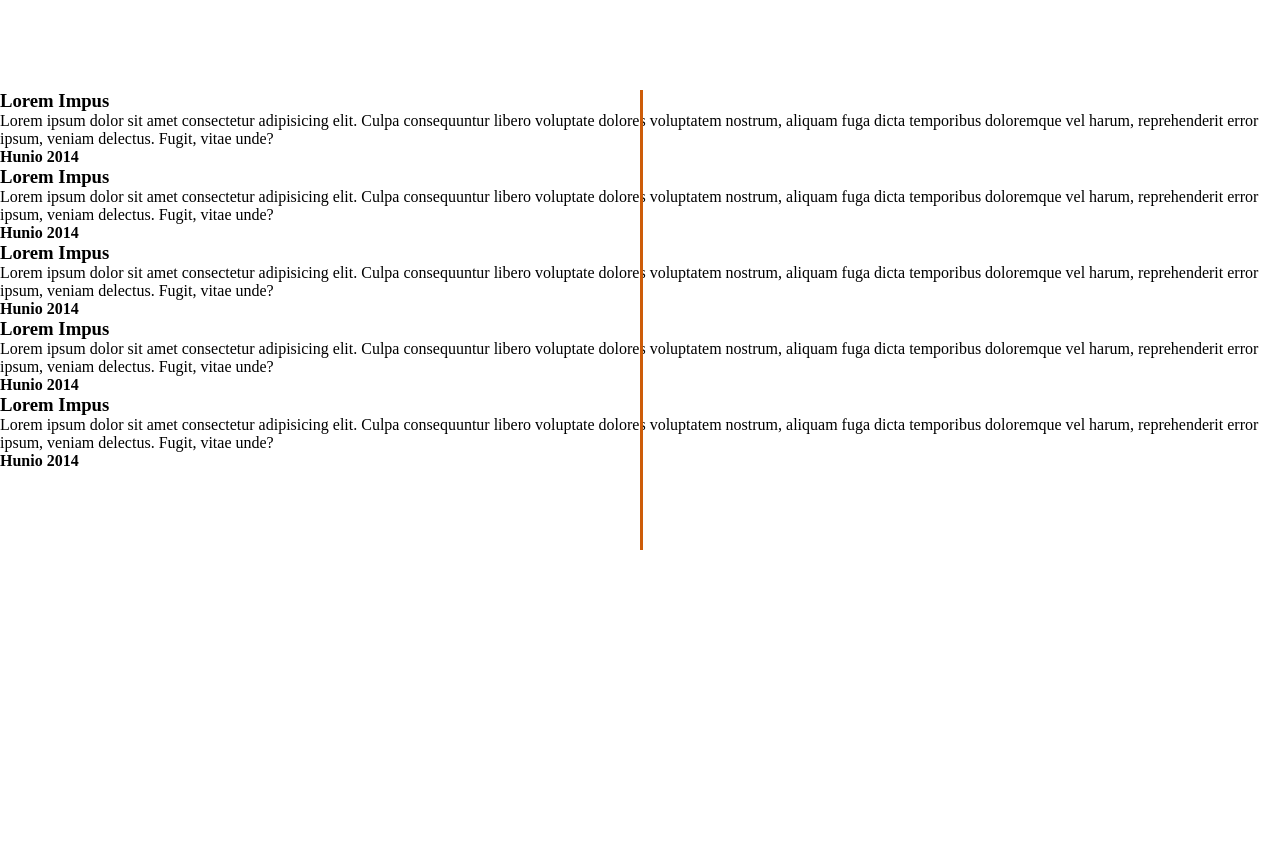
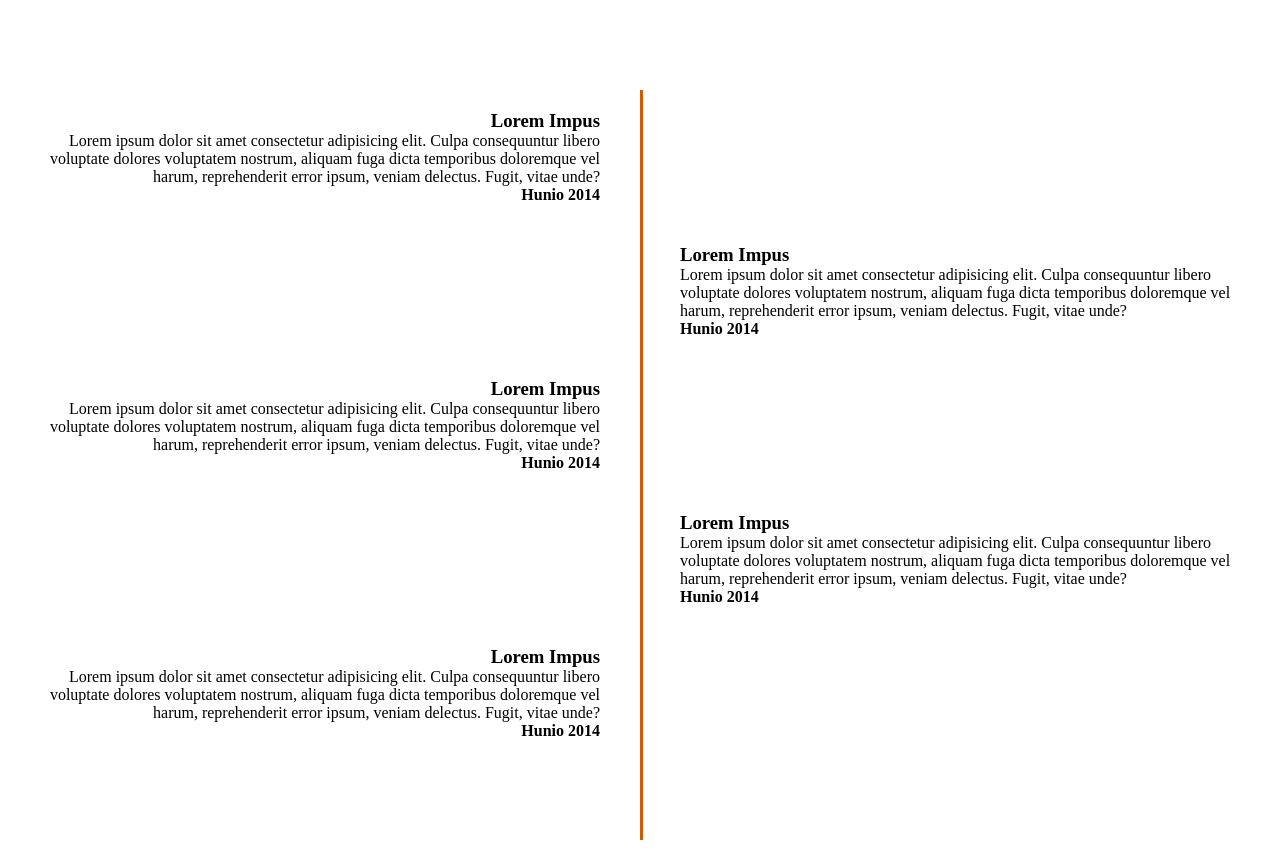
Before and after one commit to LuisArielRetanaHernadez/Timeline, a plain HTML site: page index.html in a window 1280 px wide. Before the commit the page ends 800 px from the top, so only its background shows below. Drawn offline with Linux system fonts and the light colour scheme.

Commit message:
agregando estilos a las etiquetas li para se alinea de frente

```diff
--- a/style.css
+++ b/style.css
@@ -30,3 +30,23 @@ ul {
   position: absolute;
   left: 50%;
 }
+
+/* Elments of list */
+
+.timeline ul li {
+  width: 50%;
+  padding: 20px 40px;
+  position: relative;
+}
+
+.timeline ul li:nth-child(odd) {
+  float: left;
+  text-align: right;
+  clear: both;
+}
+
+.timeline ul li:nth-child(even) {
+  float: right;
+  text-align: left;
+  clear: both;
+}
```
